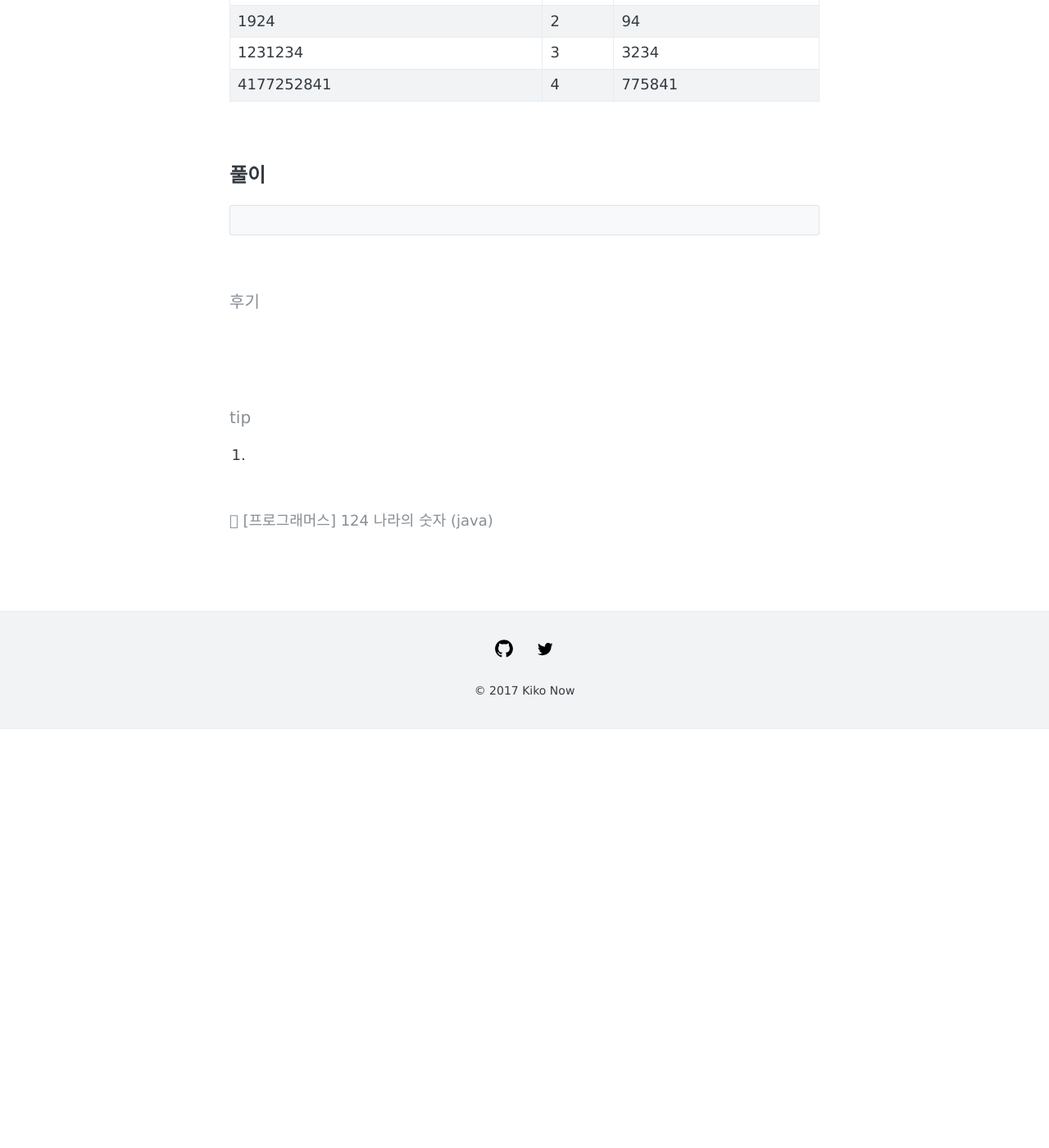
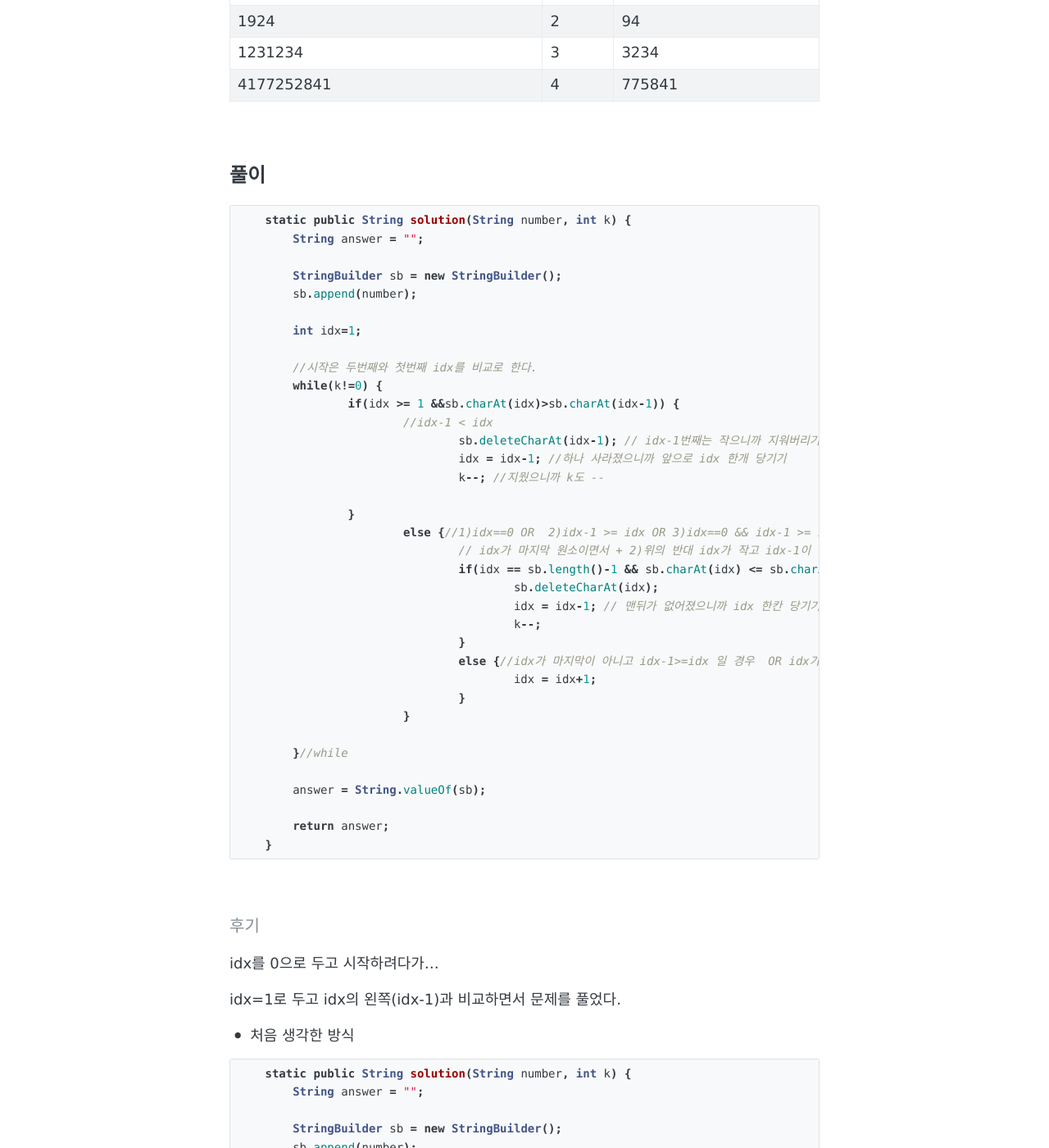
Before and after one commit to Parksuu/Parksuu.github.io, a Jekyll site: the page built from _posts/2020-01-13-08-[프로그래머스]-큰 수 만들기-(java).md, in a window 1280 px wide and 1400 px high, scrolled down 847 px. Shown: the whole window at 82% size. Built offline with Jekyll 4.4.1, drawn with Linux system fonts in a browser that asks for light colours; comment, search, counter and statistics services are not loaded; before the commit the page ends 1736 px from its top, so only the background shows below that; some of the changed text lies outside the part shown.

Commit message:
hard prob..

````diff
--- a/_posts/2020-01-13-08-[프로그래머스]-큰 수 만들기-(java).md
+++ b/_posts/2020-01-13-08-[프로그래머스]-큰 수 만들기-(java).md
@@ -42,14 +42,95 @@ comments: true
 ## 풀이
 
 ```java
+    static public String solution(String number, int k) {
+    	String answer = "";
 
+    	StringBuilder sb = new StringBuilder();
+    	sb.append(number);
+
+    	int idx=1;
+
+    	//시작은 두번째와 첫번째 idx를 비교로 한다.
+    	while(k!=0) {
+    		if(idx >= 1 &&sb.charAt(idx)>sb.charAt(idx-1)) {
+    			//idx-1 < idx
+				sb.deleteCharAt(idx-1); // idx-1번째는 작으니까 지워버리기
+				idx = idx-1; //하나 사라졌으니까 앞으로 idx 한개 당기기
+				k--; //지웠으니까 k도 --
+
+    		}
+			else {//1)idx==0 OR  2)idx-1 >= idx OR 3)idx==0 && idx-1 >= idx ...많은 case
+				// idx가 마지막 원소이면서 + 2)위의 반대 idx가 작고 idx-1이 클 때와 같을 때
+				if(idx == sb.length()-1 && sb.charAt(idx) <= sb.charAt(idx-1)) {
+					sb.deleteCharAt(idx);
+					idx = idx-1; // 맨뒤가 없어졌으니까 idx 한칸 당기기
+					k--;
+				}
+				else {//idx가 마지막이 아니고 idx-1>=idx 일 경우  OR idx가 마지막이고 idx>idx-1
+					idx = idx+1;
+				}
+			}
+
+    	}//while
+
+    	answer = String.valueOf(sb);
+
+    	return answer;
+    }
 ```
 
 <br>
 
 #### 후기
 
+idx를 0으로 두고 시작하려다가... <br>
 
+idx=1로 두고 idx의 왼쪽(idx-1)과 비교하면서 문제를 풀었다.<br>
+
+* 처음 생각한 방식
+
+```java
+    static public String solution(String number, int k) {
+    	String answer = "";
+
+    	StringBuilder sb = new StringBuilder();
+    	sb.append(number);
+
+    	int idx=0;
+
+    	while(k!=0) {
+    		System.out.println(idx+1);
+    		System.out.println(number.length()-1);
+    		if(idx <= sb.length()-2) {
+
+    			if( sb.charAt(idx)<sb.charAt(idx+1)) {
+    				//idx번째보다 idx+1이 더 크면
+    				sb.deleteCharAt(idx); // i번째는 작으니까 지워버리기
+    				//idx = idx+1; //i+1부터 다시 시작
+    				k--; //지웠으니까 k도 --
+    			}
+    			else {
+    				//맨끝에거가 작거나 같을때 맨끝 지워줌
+    				if(idx == sb.length()-1 && sb.charAt(idx) <= sb.charAt(idx-1)) {
+    					sb.deleteCharAt(idx);
+    					idx = idx-1;
+    					k--;
+    				}
+    				else {//i가 i+1보다 크면 idx는 옮겨주고 i+1이 뒤에 애들보다 클 수 있기때문에 함부로 지우면 안된다.
+    					idx = idx+1;
+    				}
+    			}
+    		}
+
+    		System.out.println("==========");
+
+    	}//while
+
+    	answer = String.valueOf(sb);
+
+    	return answer;
+    }
+```
 
 <br>
 
@@ -57,6 +138,6 @@ comments: true
 
 #### tip
 
-1.
+1. 너무 어려워... if문 짜기 복잡한 문제...
 
 <br>
````
Also changed, not shown: archive/index.html (+4 -4 lines).
